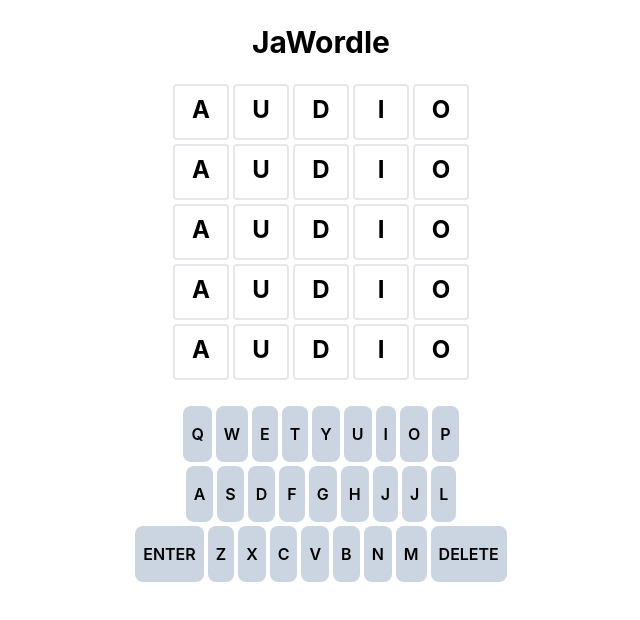
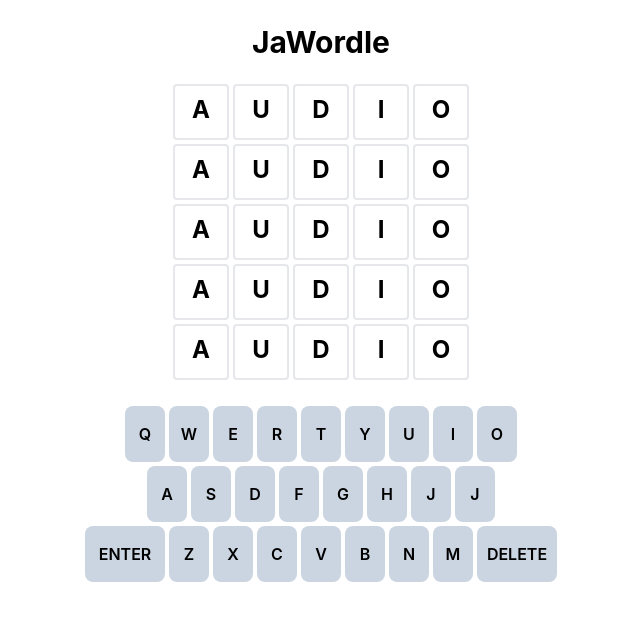
Before and after one commit to jsquare89/JaWordle, a React (Create React App) app: page / in a window 1280 px wide. Shown: the top 620 px of the page, without its empty margins (319-959 px from the left). Built offline with nearby package versions, Linux system fonts and the light colour scheme.

Commit message:
update keyboard key widths

```diff
--- a/src/WordData.js
+++ b/src/WordData.js
@@ -12,6 +12,10 @@ export const keys = [{
   },{
     id: nanoid(),
     value: "E",
+    isPressed: false
+  },{
+    id: nanoid(),
+    value: "R",
     isPressed: false
   },{
     id: nanoid(),
--- a/src/components/Key.js
+++ b/src/components/Key.js
@@ -2,8 +2,13 @@ import React from "react";
 
 export default function Key(props){
     const value = props.obj.value
-    const keyStyle = `flex-initial m-0.5 p-2 py-4 rounded-lg bg-slate-300 active:bg-slate-500 font-semibold ${(value === "ENTER" || value === "DELETE") ? " font-sm": ""}`
+    let keyStyle = "m-0.5 py-4 rounded-lg bg-slate-300 active:bg-slate-500 font-semibold"
 
+    if(value === "ENTER" || value === "DELETE" ){
+        keyStyle += " w-20"
+    }else{
+        keyStyle += " w-10"
+    }
 
     return (
             <button className={keyStyle}>{value}</button>
--- a/src/components/Keyboard.js
+++ b/src/components/Keyboard.js
@@ -12,15 +12,15 @@ export default function Keyboard(props){
         if(row === 1){
             return keyElements.slice(0,9)
         }else if(row === 2){
-            return keyElements.slice(9,18)
+            return keyElements.slice(10,18)
         }else{
-            return keyElements.slice(18,28)
+            return keyElements.slice(19,28)
         }
 
     }
 
     return (
-        <div className="flex flex-col mx-1">
+        <div className="flex flex-col mx-1 align-middle my-auto">
             <div className="flex flex-row justify-center">
                 {getKeyElementsRow(1)}
             </div>
```
